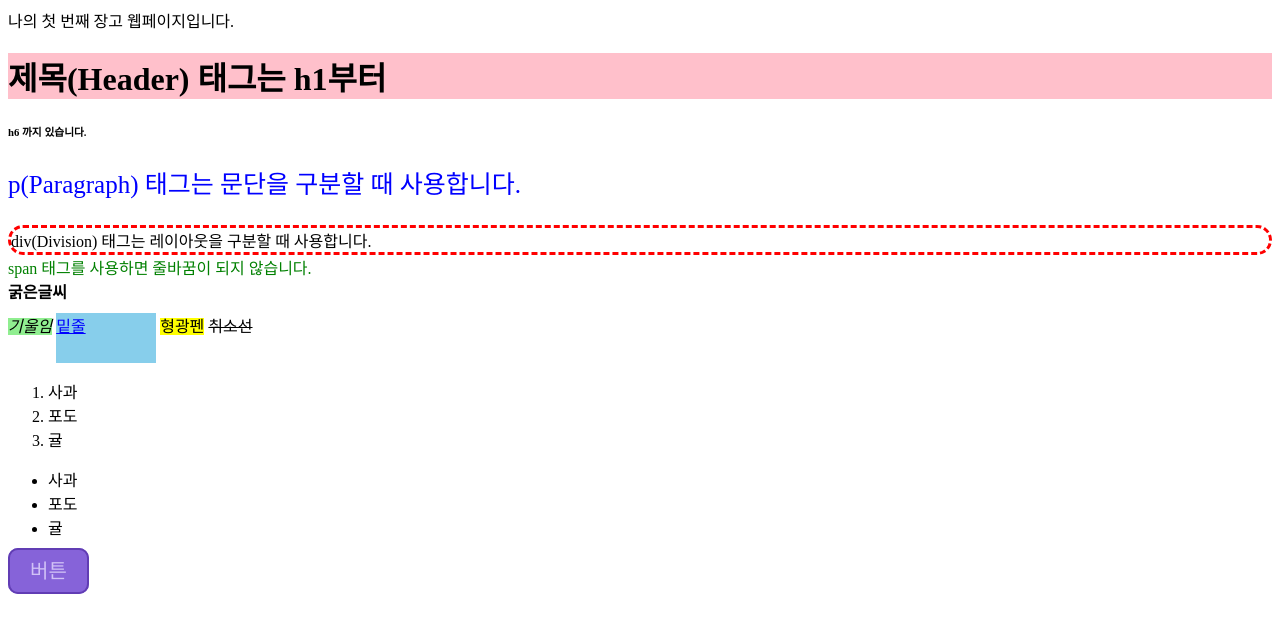
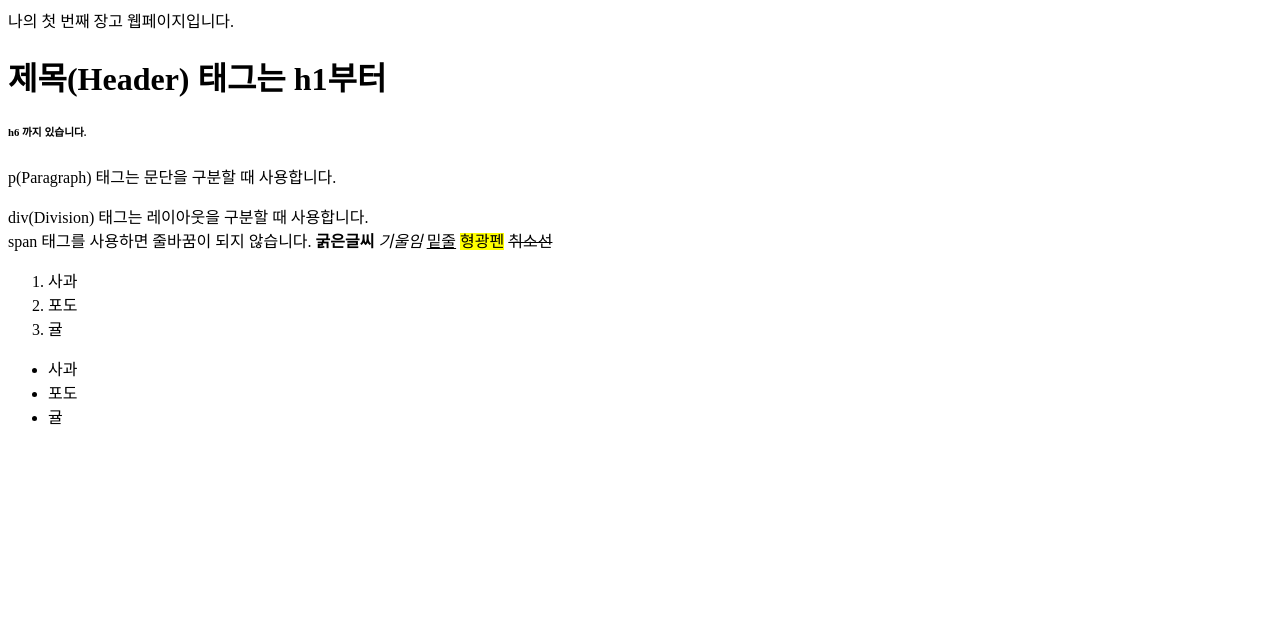
Before and after one commit to JG-C3/DjangoW2-Example, a Django app: page /index/ in a window 1280 px wide. Shown: the top 633 px of the page. Run offline with Django 4.2, Linux system fonts and the light colour scheme.

Commit message:
Update Django W2

```diff
--- a/functions/templates/index.html
+++ b/functions/templates/index.html
@@ -5,75 +5,19 @@
   <meta http-equiv="X-UA-Compatible" content="IE=edge">
   <meta name="viewport" content="width=device-width, initial-scale=1.0">
   <title>Document</title>
-  <style>
-    p {
-      color: blue;
-      font-size: 25px;
-    }
-
-    div {
-      border: 3px dashed red;
-      border-radius: 20px;
-    }
-
-    span {
-      color: green;
-    }
-
-    span > ins {
-      color: blue;
-      cursor: pointer;
-    }
-
-    .sp {
-      color: black;
-    }
-
-    #b {
-      display: block;
-    }
-
-    #em {
-      display: inline;
-      height: 50px;
-      width: 100px;
-      margin-top: 10px;
-      background-color: lightgreen;
-    }
-
-    #ins {
-      display: inline-block;
-      height: 50px;
-      width: 100px;
-      margin-top: 10px;
-      background-color: skyblue;
-    }
-
-    .button {
-      font-size: 20px;
-      color: rgb(209, 194, 246);
-      background-color: rgb(134, 99, 217);
-      border: 2px solid rgb(97, 61, 180);
-      border-radius: 10px;
-      padding: 10px 20px;
-      /* 상하 좌우 */
-      /* 상 좌우 하 */
-      /* 상 우 하 좌 */
-    }
-  </style>
 </head>
 <body>
   나의 첫 번째 장고 웹페이지입니다.
-  <h1 style="background-color: pink">제목(Header) 태그는 h1부터</h1>
+  <h1>제목(Header) 태그는 h1부터</h1>
   <h6>h6 까지 있습니다.</h6>
   <p>p(Paragraph) 태그는 문단을 구분할 때 사용합니다.</p>
   <div>div(Division) 태그는 레이아웃을 구분할 때 사용합니다.</div>
   <span>span 태그를 사용하면 줄바꿈이 되지 않습니다.</span>
-  <span class="sp" id="b"><b>굵은글씨</b></span>
-  <span class="sp" id="em"><em>기울임</em></span>
-  <span class="sp" id="ins"><ins>밑줄</ins></span>
-  <span class="sp"><mark>형광펜</mark></span>
-  <span class="sp"><s>취소선</s></span>
+  <span><b>굵은글씨</b></span>
+  <span><em>기울임</em></span>
+  <span><ins>밑줄</ins></span>
+  <span><mark>형광펜</mark></span>
+  <span><s>취소선</s></span>
   <!-- 주석으로 만들고 싶은 부분을 드래그 한 후 'ctrl + /'를 누르면 해당 부분이 주석이 됩니다. -->
   <!-- 순서 있는 리스트 -->
   <ol>
@@ -87,6 +31,5 @@
     <li>포도</li>
     <li>귤</li>
   </ul>
-  <span class="button">버튼</span>
 </body>
 </html>
```
Also changed, not shown: functions/static/css/box.css (deleted, +0 -57 lines), functions/static/css/practice.css (deleted), functions/static/image/walnut.jpg (deleted).
